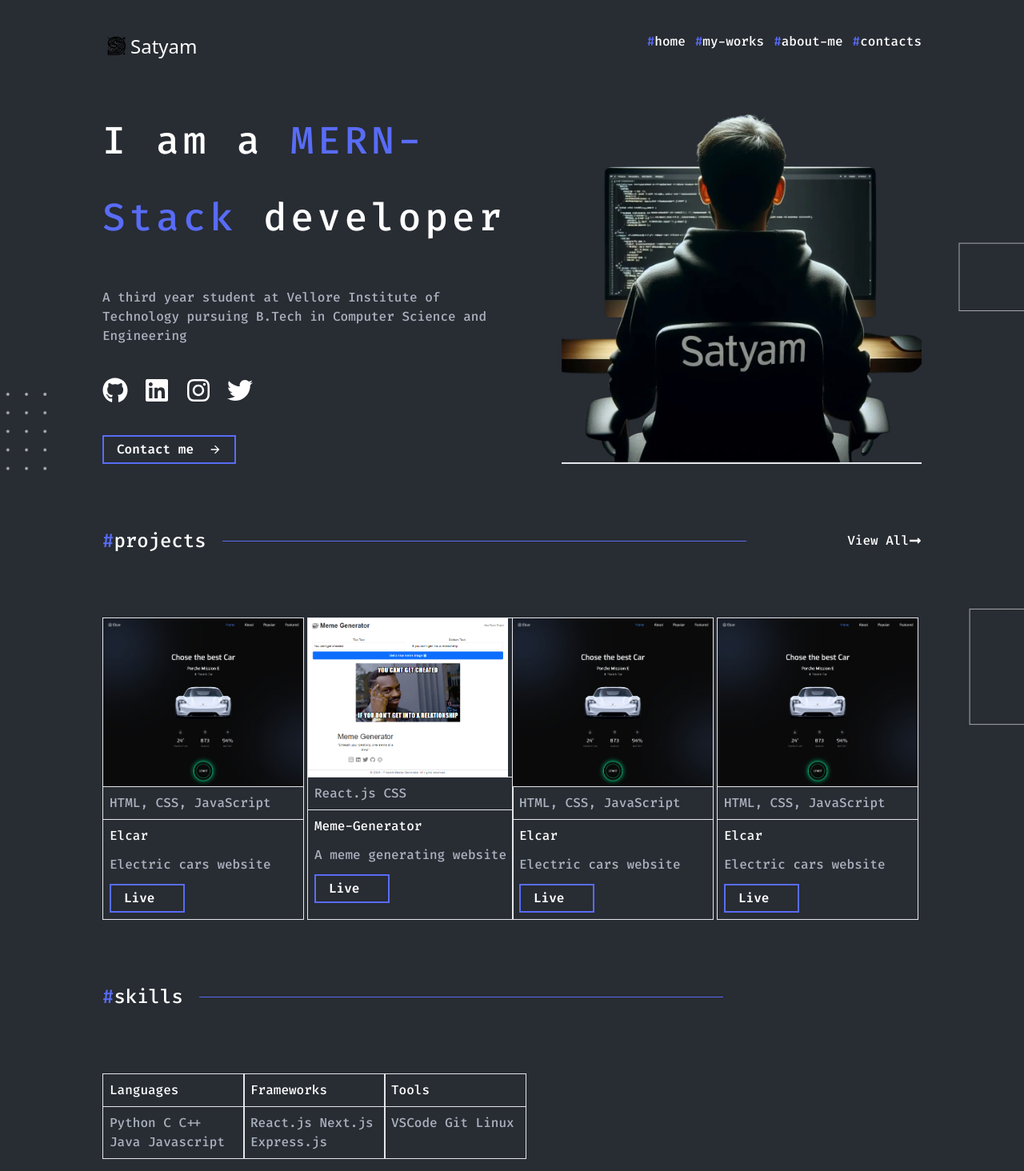
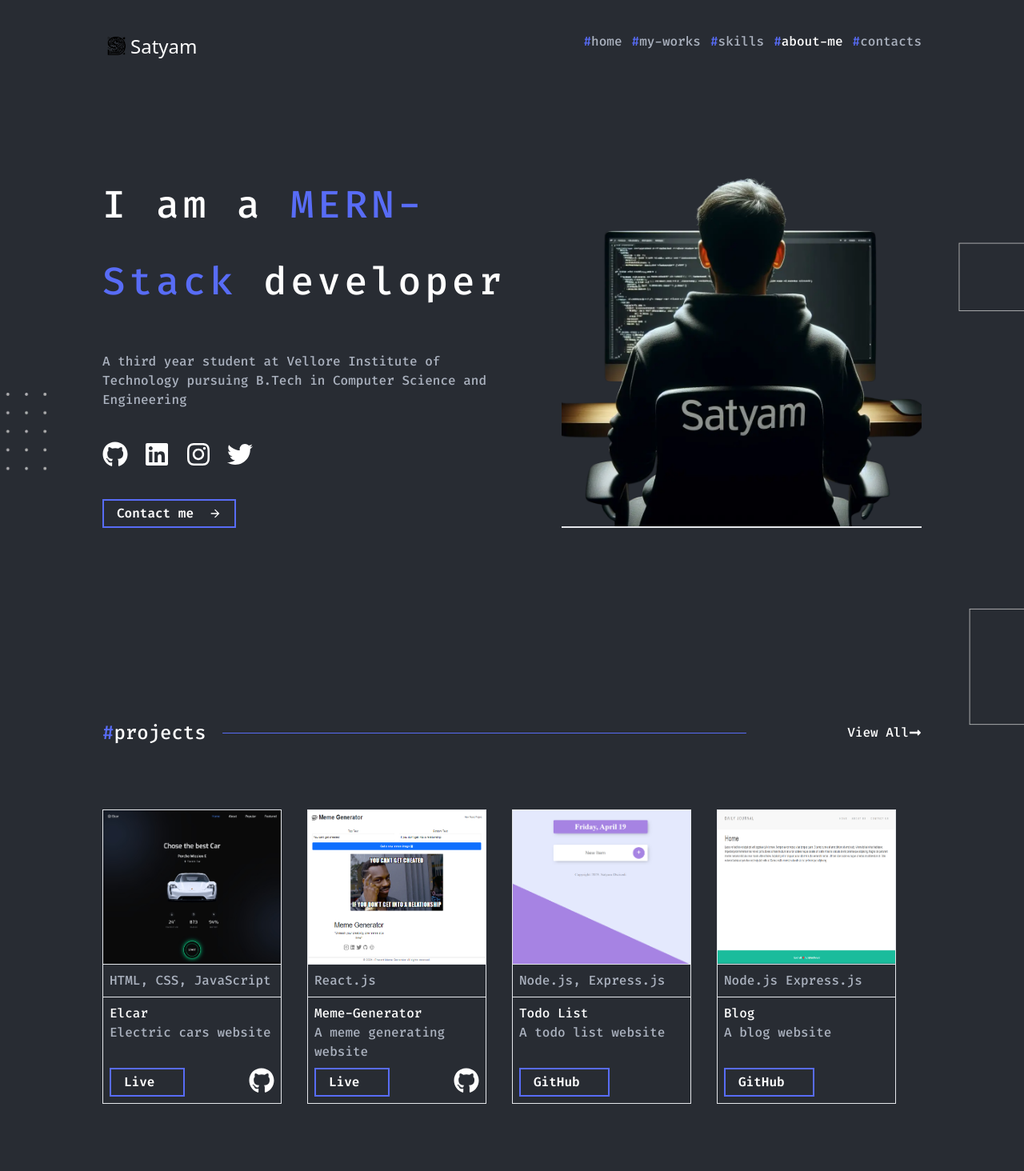
Before and after one commit to satyamdwivedi7/portfolio, a Next.js app: page / in a window 1280 px wide. Shown: the top 1464 px of the page at 80% size. Built offline with nearby package versions, Linux system fonts and the light colour scheme.

Commit message:
active nav and smooth scroll added

```diff
--- a/src/app/globals.css
+++ b/src/app/globals.css
@@ -6,6 +6,6 @@ span {
   color: #586CF6;
 }
 section{
-  margin: 0;
+  margin: 5rem 0 5rem 0;
   width: 100%;
 }
--- a/src/app/layout.js
+++ b/src/app/layout.js
@@ -12,7 +12,7 @@ export const metadata = {
 
 export default function RootLayout({ children }) {
   return (
-    <html lang="en">
+    <html lang="en" className="scroll-smooth">
       <body
         className={`${fira_code.className} bg-theme font-medium text-white`}
         style={{
--- a/src/app/page.js
+++ b/src/app/page.js
@@ -3,7 +3,8 @@ import Home from "../sections/Home";
 import Skills from "@/sections/Skills";
 import About from "@/sections/About";
 import Contact from "@/sections/Contact";
-import Footer from "@/components/Footer";
+
+
 export default function Page() {
   return (
     <main className="flex min-h-screen flex-col items-center justify-between mx-32 pt-32">
--- a/src/components/Card.js
+++ b/src/components/Card.js
@@ -1,16 +1,35 @@
+import { FaGithub } from "react-icons/fa";
 import Button from "./Button";
-import Image from "next/image";
-export default function Card({ img, techStack, title, description, github , url, target}) {
+export default function Card({
+  img,
+  techStack,
+  title,
+  description,
+  text,
+  url,
+  target,
+  btn = false,
+  URL
+}) {
   return (
-    <div className="flex flex-col w-max border border-1">
-      <img src={img}  width={250} height={250} />
+    <div className="flex flex-col w-56 border border-1">
+      <div className="w-[100%] h-48">
+        <img src={img} className="w-[100%] h-[100%]" width={250} height={250} />
+      </div>
       <p className="text-secondary border border-x-0 p-2">{techStack}</p>
       <div className="p-2">
-        <div className="flex flex-col gap-3">
-          <h1>{title}</h1>
-          <p className="text-secondary">{description}</p>
-          <div className="flex">
-            <Button url={url} target={target} text="Live" />
+        <div className="flex flex-col">
+          <div className="flex flex-col h-20">
+            <h1>{title}</h1>
+            <p className="text-secondary">{description}</p>
+          </div>
+          <div className="flex justify-between">
+            <Button url={url} target={target} text={text} />
+            {btn && (
+              <a href={URL} target="_blank" className="hover:text-primary">
+                <FaGithub size={32} />
+              </a>
+            )}
           </div>
         </div>
       </div>
--- a/src/components/Footer.js
+++ b/src/components/Footer.js
@@ -9,10 +9,10 @@ export default function Footer() {
         <div>
           <div className="flex items-center">
             <Image src="/logo.svg" width={35} height={35} />
-            <h1>Satyam</h1>
+            <h1>Satyam</h1> &nbsp;
+            <p className="text-secondary">satyamdwivedi419@gmail.com</p>
           </div>
-          <span>satyamdwivedi419@gmail.com</span>
-          <p>Web Developer</p>
+          <p>&nbsp;Web Developer</p>
         </div>
         <div className="flex flex-col gap-3">
           <h1>Media</h1>
@@ -36,7 +36,7 @@ export default function Footer() {
         </div>
       </div>
       <div className="flex justify-center items-center mb-0 pb-0">
-        <p className="text-secondary"> &#169;Copyright 2024. Made by Satyam</p>
+        <p className="text-secondary">Copyright &#169; 2024. Made by Satyam</p>
       </div>
     </footer>
   );
--- a/src/sections/Home.js
+++ b/src/sections/Home.js
@@ -23,7 +23,10 @@ export default function Home() {
             <Link target="_blank" href="https://github.com/satyamdwivedi7">
               <FaGithub size={32} />
             </Link>
-            <Link target="_blank" href="https://www.linkedin.com/in/satyam-dwivedi-66434719a/">
+            <Link
+              target="_blank"
+              href="https://www.linkedin.com/in/satyam-dwivedi-66434719a/"
+            >
               <FaLinkedin size={32} />
             </Link>
             <Link target="_blank" href="https://www.instagram.com/satyam_7579/">
--- a/src/sections/Nav.js
+++ b/src/sections/Nav.js
@@ -1,24 +1,65 @@
+"use client";
+import React, { useState, useEffect } from "react";
 import Image from "next/image";
 import Link from "next/link";
 
 export default function Nav() {
+  const [activeBtn, setActiveBtn] = useState("home");
+
+  useEffect(() => {
+    function handleScroll() {
+      const sections = document.querySelectorAll("section");
+      sections.forEach((section) => {
+        const rect = section.getBoundingClientRect();
+        if (rect.top <= 0 && rect.bottom > 0) {
+          setActiveBtn(section.id);
+        }
+      });
+    }
+
+    window.addEventListener("scroll", handleScroll);
+
+    return () => {
+      window.removeEventListener("scroll", handleScroll);
+    };
+  }, []);
+
   return (
     <nav className=" w-[100%] bg-theme flex justify-between py-10 px-32 fixed">
       <div className="flex justify-center items-center">
-        <Image src="/logo.svg" width={35} height={35} text-white/>
+        <Image src="/logo.svg" width={35} height={35} text-white />
         <h1 className="text-2xl font-sans">Satyam</h1>
       </div>
       <div className="flex gap-3">
-        <Link href="#home">
+        <Link
+          href="#home"
+          className={activeBtn === "home" ? "text-white" : "text-secondary"}
+
+        >
           <span>#</span>home
         </Link>
-        <Link href="#my-works">
+        <Link
+          href="#my-works"
+          className={activeBtn === "my-works" ? "text-white" : "text-secondary"}
+        >
           <span>#</span>my-works
         </Link>
-        <Link href="#about-me">
+        <Link
+          href="#skills"
+          className={activeBtn === "skills" ? "text-white" : "text-secondary"}
+        >
+          <span>#</span>skills
+        </Link>
+        <Link
+          href="#about-me"
+          className={activeBtn === "about-me" ? "text-white" : "text-secondary"}
+        >
           <span>#</span>about-me
         </Link>
-        <Link href="#contacts">
+        <Link
+          href="#contacts"
+          className={activeBtn === "contacts" ? "text-white" : "text-secondary"}
+        >
           <span>#</span>contacts
         </Link>
       </div>
--- a/src/sections/Projects.js
+++ b/src/sections/Projects.js
@@ -5,34 +5,46 @@ export default function Projects() {
   return (
     <section id="my-works">
       <Title prefix="#" heading="projects" viewAll={true} />
-      <div className=" w-[100%] grid xl:grid-cols-4 lg:grid-cols-3 sm:grid-cols-2">
+      <div className=" w-[100%] grid grid-cols-4">
         <Card
           img="/elcar.webp"
           techStack="HTML, CSS, JavaScript"
           title="Elcar"
           description="Electric cars website"
+          text="Live"
           url="https://elcar.satyamdwivedi.com.np"
+          target="_blank"
+          btn={true}
+          URL="https://github.com/satyamdwivedi7/elcar"
+        />
+        <Card
+          img="/meme-generator.png"
+          techStack="React.js"
+          title="Meme-Generator"
+          description="A meme generating website"
+          text="Live"
+          url="https://meme-generator.satyamdwivedi.com.np"
+          target="_blank"
+          btn={true}
+          URL="https://github.com/satyamdwivedi7/meme-generator"
+        />
+        <Card
+          img="/todo.png"
+          techStack="Node.js, Express.js"
+          title="Todo List"
+          description="A todo list website"
+          text="GitHub"
+          url="https://github.com/satyamdwivedi7/todo"
           target="_blank"
         />
         <Card
-          img="/meme-generator.png"
-          techStack="React.js CSS"
-          title="Meme-Generator"
-          description="A meme generating website"
-          url="https://meme-generator.satyamdwivedi.com.np"
+          img="/blog.png"
+          techStack="Node.js Express.js"
+          title="Blog"
+          description="A blog website"
+          text="GitHub"
+          url="https://github.com/satyamdwivedi7/blog"
           target="_blank"
-        />
-        <Card
-          img="/elcar.webp"
-          techStack="HTML, CSS, JavaScript"
-          title="Elcar"
-          description="Electric cars website"
-        />
-        <Card
-          img="/elcar.webp"
-          techStack="HTML, CSS, JavaScript"
-          title="Elcar"
-          description="Electric cars website"
         />
       </div>
     </section>
```
Also changed, not shown: public/blog.png (added), public/todo.png (added).
